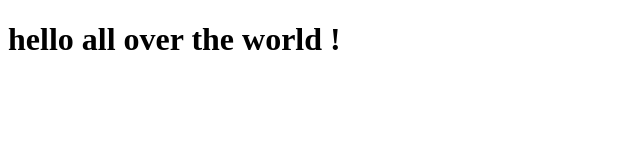
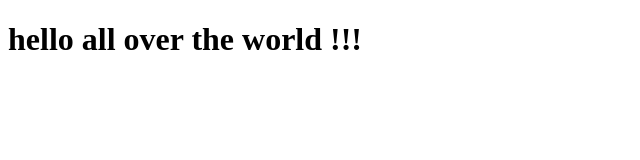
Before and after one commit to AlexanderPolulyah/Project1, a plain HTML site: page index.html in a window 1280 px wide. Shown: the full height of the page, 0-640 px from the left. Drawn offline with Linux system fonts and the light colour scheme.

Commit message:
Update index.html

```diff
--- a/index.html
+++ b/index.html
@@ -7,6 +7,6 @@
     <title>Document</title>
 </head>
 <body>
-    <h1>hello all over the world !</h1>
+    <h1>hello all over the world !!!</h1>
 </body>
 </html>
```
